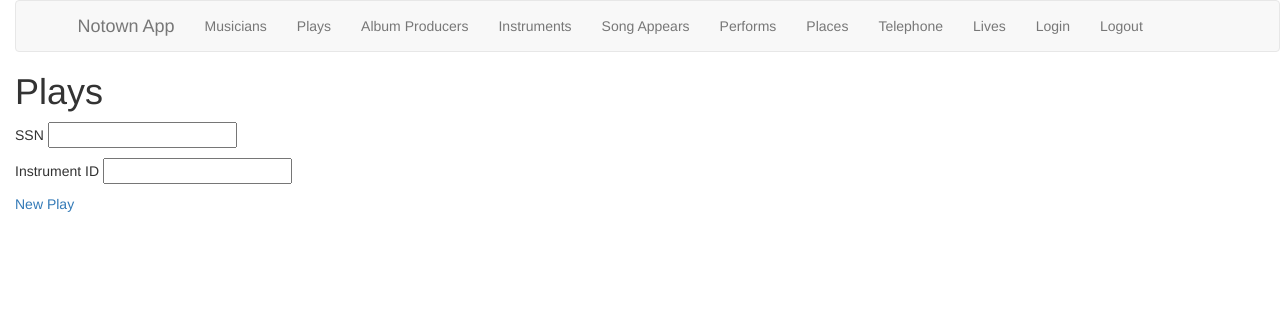
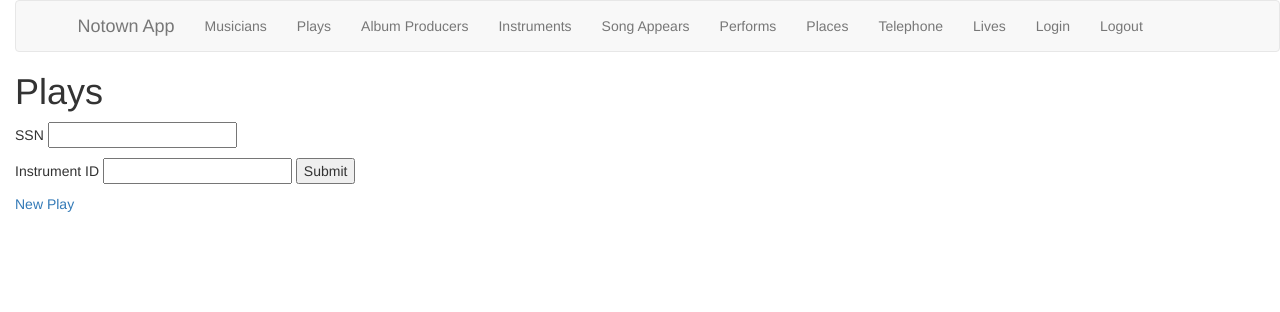
Before and after one commit to akohli96/NotownRecords, a Django app: page /notownapp/plays/ in a window 1280 px wide. Shown: the top 312 px of the page. Run offline with Django 3.2, Linux system fonts and the light colour scheme; the visitor is signed in with stand-in values (Sample User, id 1); data that the repository does not hold is empty; some libraries are stand-ins or nearby versions.

Commit message:
Added submit :)

```diff
--- a/notown/notownapp/templates/notownapp/plays_list.html
+++ b/notown/notownapp/templates/notownapp/plays_list.html
@@ -6,7 +6,7 @@
 <form  method="GET">
     <p> SSN <input  id="ssn" type="text" name="ssn"  > </p>
     <p> Instrument ID <input id = "instrld" type="text" name="instrld"> </p<
-    <input type="submit" value="Submit" />
+    <p><input type="submit" value="Submit" /> </p>
 </form>
 
 <ul>
```
